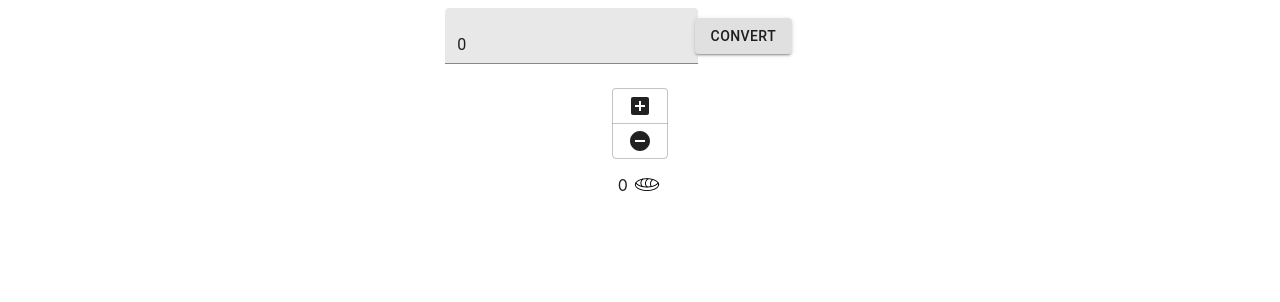
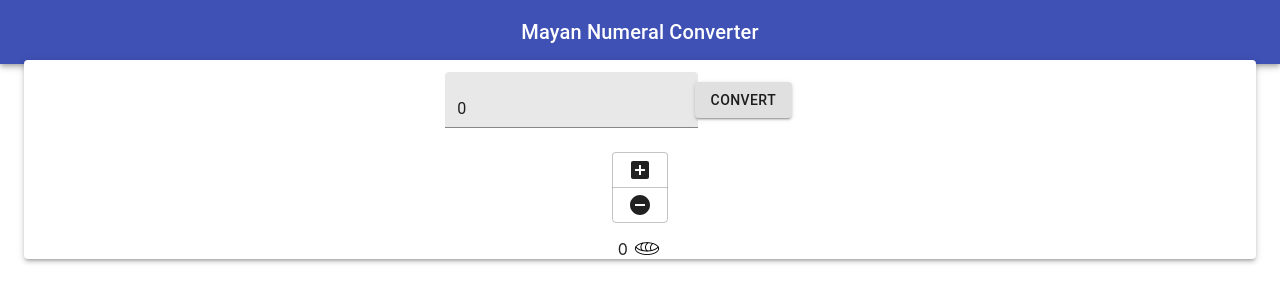
Before and after one commit to vvn-chvz/mayan_base20, a React (Create React App) app: page / in a window 1280 px wide. Shown: the top 302 px of the page. Built offline with nearby package versions, Linux system fonts and the light colour scheme.

Commit message:
Adding paper to app, header slash appbar

```diff
--- a/src/App.js
+++ b/src/App.js
@@ -1,5 +1,6 @@
 import React from 'react';
 import './App.css';
+import Header from './component/Header';
 import InputContainer from './component/InputContainer';
 
 
@@ -8,6 +9,7 @@
   render() {
     return (
       <div className="App">
+        <Header />
         <InputContainer />
       </div>
     );
--- /dev/null
+++ b/src/component/Header.jsx
@@ -0,0 +1,33 @@
+import React from 'react';
+import { makeStyles } from '@material-ui/core/styles';
+import AppBar from '@material-ui/core/AppBar';
+import Toolbar from '@material-ui/core/Toolbar';
+import Typography from '@material-ui/core/Typography';
+
+const useStyles = makeStyles((theme) => ({
+    root: {
+        flexGrow: 1,
+    },
+    menuButton: {
+        marginRight: theme.spacing(2),
+    },
+    title: {
+        flexGrow: 1,
+    },
+}));
+
+export default function Header() {
+    const classes = useStyles();
+
+    return (
+        <div className={classes.root}>
+            <AppBar position="static">
+                <Toolbar>
+                    <Typography variant="h6" className={classes.title}>
+                        Mayan Numeral Converter
+                    </Typography>
+                </Toolbar>
+            </AppBar>
+        </div>
+    );
+}
--- a/src/component/InputContainer.jsx
+++ b/src/component/InputContainer.jsx
@@ -7,6 +7,7 @@
 import Grid from '@material-ui/core/Grid';
 import Button from '@material-ui/core/Button';
 import Container from '@material-ui/core/Container';
+import Paper from '@material-ui/core/Paper';
 
 var shortid = require('shortid');
 
@@ -58,6 +59,7 @@
     return (
       <Container maxWidth="lg">
         <form onSubmit={this.convertHandler}>
+        <Paper elevation={3}>
           <Box color="text.primary">
             <Grid container justify="center" alignItems="center" spacing={1}>
               <Grid item xs={2}>
@@ -76,6 +78,7 @@
               <li className={i} key={i}><span>{number}</span> <img alt="" src={images[number + '.png']} /></li>
             )}
           </Box>
+          </Paper>
         </form>
       </Container>
     );
```
